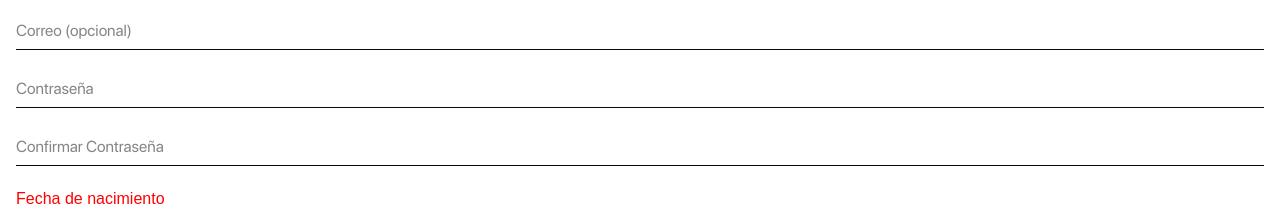
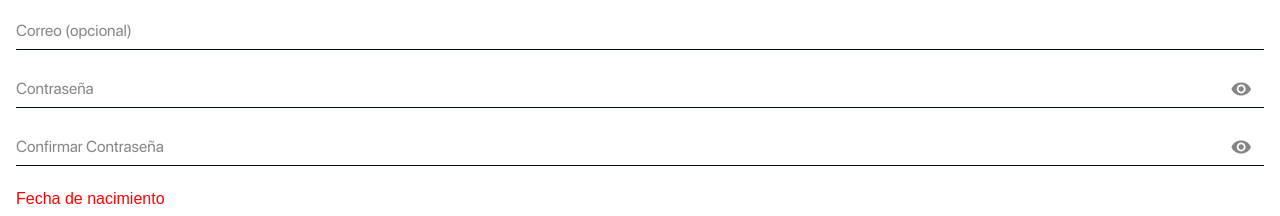
Before and after one commit to Cali-Ya/caliya.front.app, a React (Vite) app: page /auth/sign_up in a window 1280 px wide. Shown: the part 266-482 px from the top of the page. Built offline with nearby package versions, Linux system fonts and the light colour scheme.

Commit message:
feat: agregar funcionalidad de visibilidad de contraseña en el componente InputComponent y actualizar el formulario de registro de clientes

```diff
--- a/src/components/input_component/InputComponent.jsx
+++ b/src/components/input_component/InputComponent.jsx
@@ -1,5 +1,7 @@
 //css
 import './input_component.css';
+//icons
+import { IoMdEye, IoMdEyeOff } from 'react-icons/io';
 //clsx
 import clsx from 'clsx';
 //react
@@ -20,9 +22,11 @@ const InputComponent = ({
   name = 'name',
   errors,
   rules = {},
+  typePassword = false,
 }) => {
   const [isMoveLabel, setIsMoveLabel] = useState(false);
   const [valueInputText, setValueInputText] = useState('');
+  const [isPasswordVisible, setIsPasswordVisible] = useState(false);
   const isUsingRegister = !!register && !!name;
 
   /* label animation */
@@ -91,7 +95,7 @@ const InputComponent = ({
             'input_component__input--error': errors && errors[name],
           })}
           id={id}
-          type={type}
+          type={typePassword && isPasswordVisible ? 'text' : type}
           {...(isUsingRegister
             ? {
                 ...register(name, rules),
@@ -113,6 +117,19 @@ const InputComponent = ({
                 onBlur: handleBlur,
               })}
         />
+        {typePassword ? (
+          isPasswordVisible ? (
+            <IoMdEyeOff
+              onClick={() => setIsPasswordVisible(false)}
+              className="input_components__icons_eyes"
+            />
+          ) : (
+            <IoMdEye
+              onClick={() => setIsPasswordVisible(true)}
+              className="input_components__icons_eyes"
+            />
+          )
+        ) : null}
       </div>
       {errors && errors[name] && (
         <p className="input_component__error">{errors[name].message}</p>
--- a/src/components/input_component/input_component.css
+++ b/src/components/input_component/input_component.css
@@ -14,6 +14,22 @@
   flex-direction: column;
   justify-content: flex-end;
   transition: all 0.1s ease;
+
+  .input_components__icons_eyes {
+    position: absolute;
+    font-size: 1.4em;
+    right: 0.5em;
+    top: 50%;
+    transform: translateY(-50%);
+    cursor: pointer;
+    color: var(--active-color-secondary-light);
+
+    transition: all 0.2s ease-in-out;
+
+    &:hover {
+      color: var(--active-color-secondary);
+    }
+  }
 
   .label_input_component {
     color: var(--active-color-secondary-light);
--- a/src/features/auth/register_customers/layout/customers_form/RegisterCustomersForm.jsx
+++ b/src/features/auth/register_customers/layout/customers_form/RegisterCustomersForm.jsx
@@ -26,6 +26,9 @@ const RegisterCustomersForm = () => {
     data.phone = `+57${data.phone}`;
     register_customer(data, setToggleSpinner);
   };
+
+  //const
+  const isUsingPassoword = true;
 
   return (
     <form className="register_customers_form" onSubmit={handleSubmit(onSubmit)}>
@@ -144,6 +147,7 @@ const RegisterCustomersForm = () => {
         autoComplete="off"
         register={register}
         errors={errors}
+        typePassword={isUsingPassoword}
         rules={{
           required: {
             value: true,
@@ -169,6 +173,7 @@ const RegisterCustomersForm = () => {
         autoComplete="off"
         register={register}
         errors={errors}
+        typePassword={isUsingPassoword}
         rules={{
           required: {
             value: true,
```
